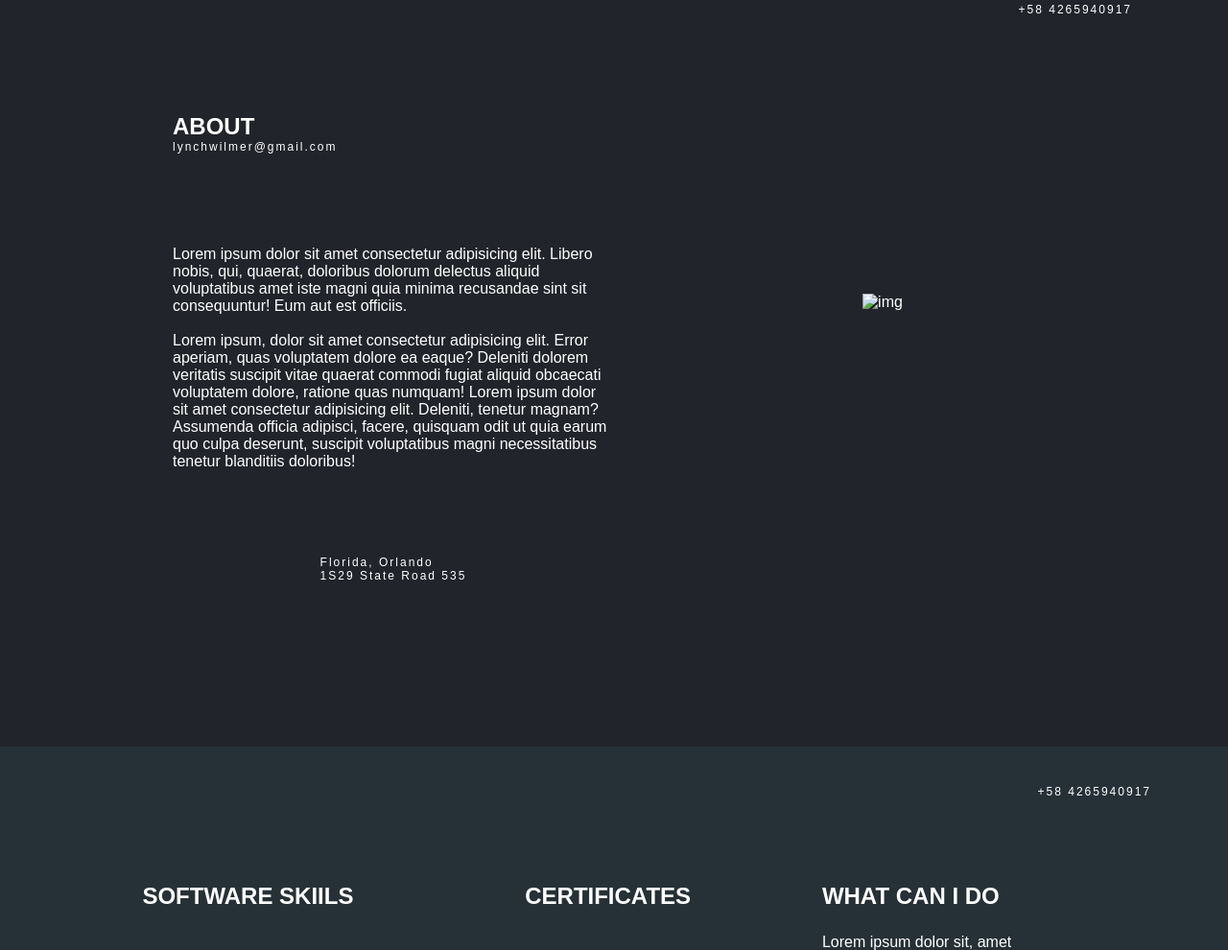
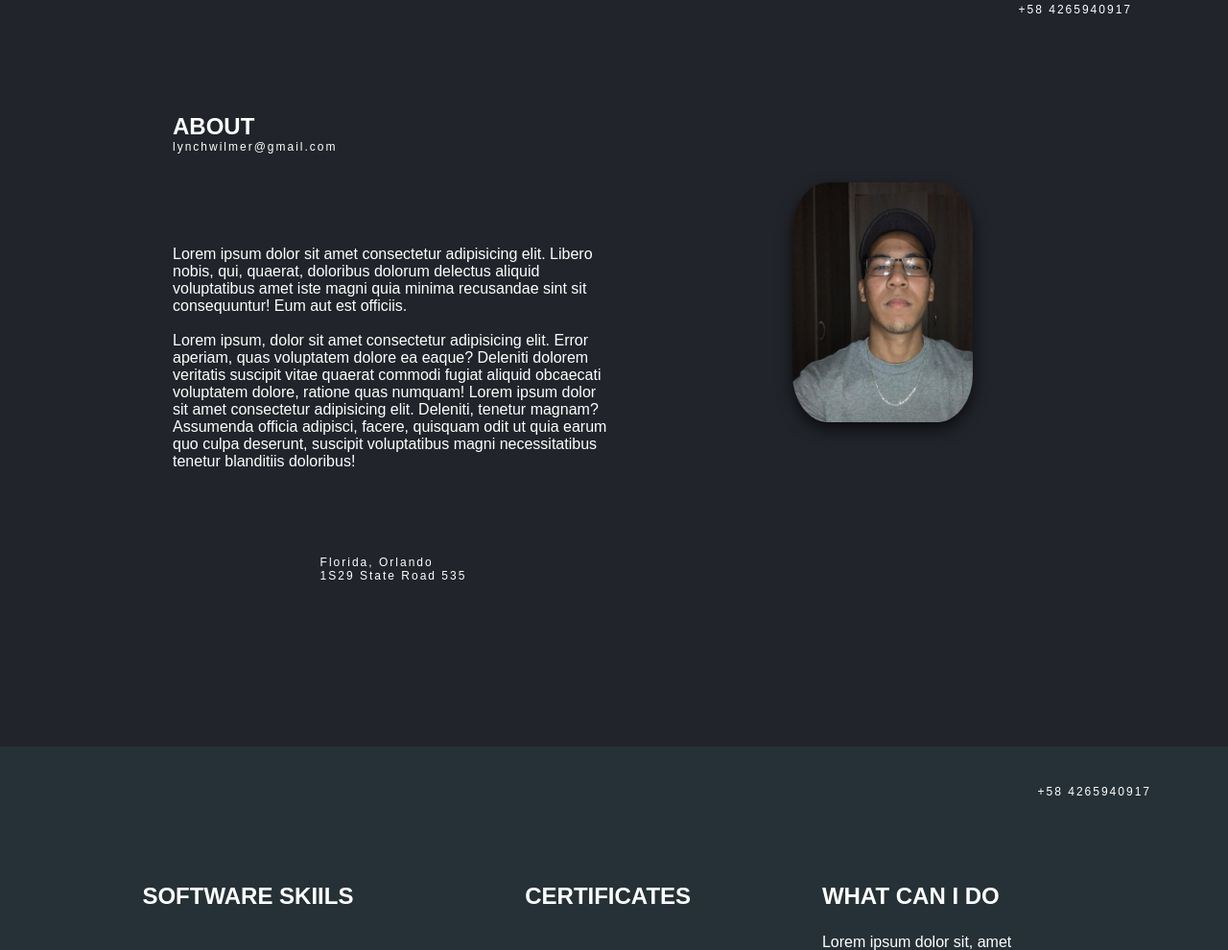
Before and after one commit to Will855/Wilmer_Lynch, a plain HTML site: page Portfolio web/Index.html in a window 1280 px wide. Shown: the part 972-1962 px from the top of the page at 96% size. Drawn offline with nearby package versions, Linux system fonts and the light colour scheme.

Commit message:
Retoques
agregar una foto de mi
acomodar el link de js del menu
acomodar el link del svg

```diff
--- a/Portfolio web/CSS/Struct.css
+++ b/Portfolio web/CSS/Struct.css
@@ -134,6 +134,14 @@ header .logo {
   display: flex;
   align-items: center;
   justify-content: center;
+}
+.img-about > img {
+  max-width: 500px;
+  max-height: 250px;
+  border-radius: 20%;
+  box-shadow: 0px 7px 16px 0px rgba(0,0,0,0.67);
+-webkit-box-shadow: 0px 7px 16px 0px rgba(0,0,0,0.67);
+-moz-box-shadow: 0px 7px 16px 0px rgba(0,0,0,0.67);
 }
 /*Skiils*/
 .skills {
--- a/Portfolio web/Index.html
+++ b/Portfolio web/Index.html
@@ -65,7 +65,7 @@
           <a href="#About" class="btn subtitle">About Me</a>
         </div>
         <object
-          data="/img/software-code-testing-not-css.svg"
+          data="/Portfolio web/assets/software-code-testing-not-css.svg"
           type="image/svg+xml"
           class="svg"
         ></object>
@@ -124,7 +124,7 @@
           </div>
           <!-- IMG -->
           <div class="img-about">
-            <img src="" alt="img" />
+            <img src="/Portfolio web/assets/profile.jpg" alt="img" />
           </div>
         </section>
       </article>
@@ -236,7 +236,7 @@
 
     <!-- "https://storyset.com/work">Work illustrations by Storyset -->
 
-    <script src="/JS/App.js"></script>
+    <script src="/Portfolio web/JS/App.js"></script>
     <!-- Efecto scroll -->
     <script src="https://unpkg.com/aos@2.3.1/dist/aos.js"></script>
     <script>
```
Also changed, not shown: Portfolio web/assets/profile.jpg (added), Portfolio web/assets/software-code-testing-not-css.svg (renamed from Portfolio web/img/software-code-testing-not-css.svg).
